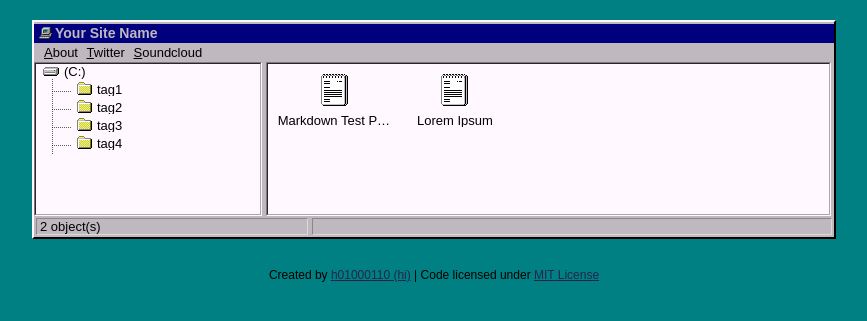
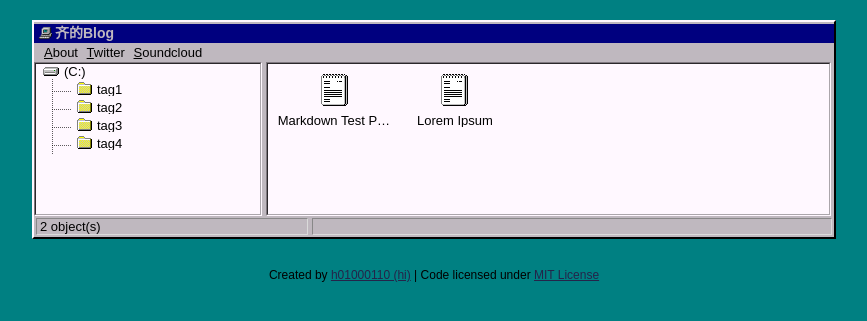
Before and after one commit to h01000110/windows-95, a Jekyll site: the page built from index.html, in a window 1280 px wide. Shown: the top 321 px of the page, without its empty margins (206-1073 px from the left). Built offline with Jekyll 4.4.1, drawn with Linux system fonts in a browser that asks for light colours.

Commit message:
Update _config.yml

```diff
--- a/_config.yml
+++ b/_config.yml
@@ -1,10 +1,10 @@
 permalink: /:year:month:day/:title
-url: #Your url here
-baseurl: /project
+url: "https://7-qwen.github.io"
+baseurl: /blog
 
 # variables
-name: Your Site Name
-description: Your description here
+name: "齐的Blog"
+description: ""
 google_verification: null
 
 
```
